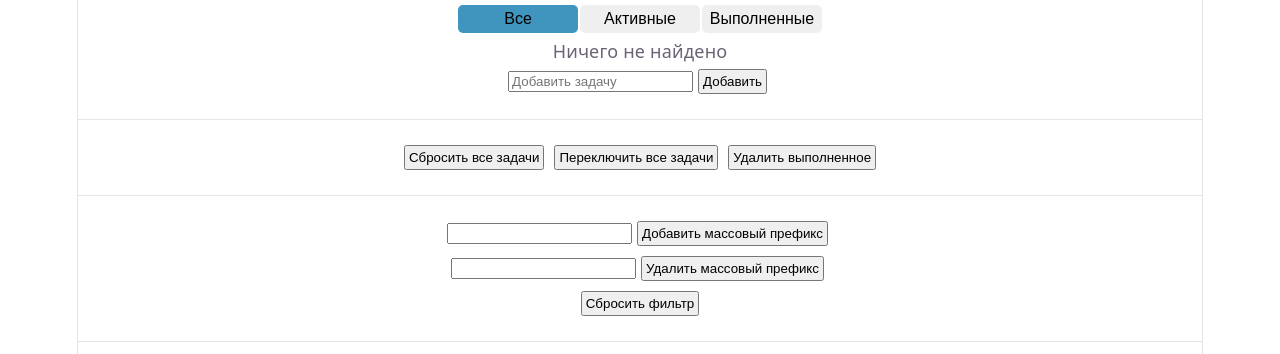
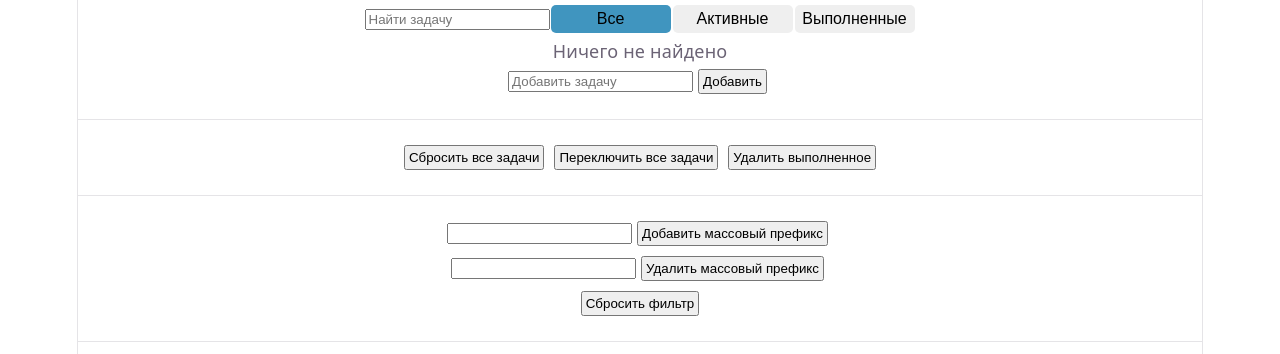
Before and after one commit to vadimk321/ToDoList-React, a React (Vite) app: page / in a window 1280 px wide. Shown: the top 354 px of the page. Built offline with nearby package versions, Linux system fonts and the light colour scheme.

Commit message:
Add Input "Search Task"

```diff
--- a/src/App.jsx
+++ b/src/App.jsx
@@ -24,8 +24,10 @@ function App() {
   const [editingId, setEditingId] = useState('');
   const [filters, setFilters] = useState({
     prefix: null,
-    status: 'all'
-  })
+    status: 'all',
+    search: ''
+  });
+
 
   function handlerAddTask(e){
     e.preventDefault();
@@ -67,6 +69,15 @@ function App() {
 
   return (
     <div>
+      <input
+        type="text"
+        value={filters.search}
+        placeholder='Найти задачу'
+        onChange= {(e) => setFilters(prev => ({
+          ...prev,
+          search: e.target.value
+        }))
+        }/>
       <button
         className={`tabs-filters ${filters.status === 'all' ? 'active' : ''}`}
         onClick={() => setFilters(prev => ({
@@ -105,7 +116,6 @@ function App() {
             editingId={editingId}
             filters={filters}
             setFilters={setFilters}
-
           />
         <form onSubmit={handlerAddTask}>
           <input name='text'placeholder='Добавить задачу'/>
--- a/src/TaskList.jsx
+++ b/src/TaskList.jsx
@@ -15,7 +15,7 @@ function TaskList(props){
         addPrefixToTask,
         delPrefixFromTask, //
         filters,
-        setFilters
+        setFilters,
         } = props;
 
   const handleTogglePrefix = useCallback((prefix) => {
@@ -30,20 +30,26 @@ function TaskList(props){
   const filteredTasks = useMemo(() => {
     let result = tasks;
 
-    // фильтр по префиксу
+
+    // Фильтр по префиксу
     if (filters.prefix) {
-      result = result.filter(task => task.prefixes.includes(filters.prefix))
+      result = result.filter(task => task.prefixes.includes(filters.prefix));
     };
-    // фильтр по статусу
+    // Фильтр по статусу
     if (filters.status === 'active') {
-      result = result.filter(task => !task.done)
+      result = result.filter(task => !task.done);
     };
     if (filters.status === 'done') {
       result = result.filter(task => task.done);
     }
+    // Фильтр по поиску
+    if (filters.search) {
+      result = result.filter(task => task.text.toLowerCase().includes(filters.search.toLowerCase()));
+  }
+
 
     return result
-  }, [tasks, filters.status, filters.prefix]);
+  }, [tasks, filters.status, filters.prefix, filters.search]);
 
 
   return (
```
